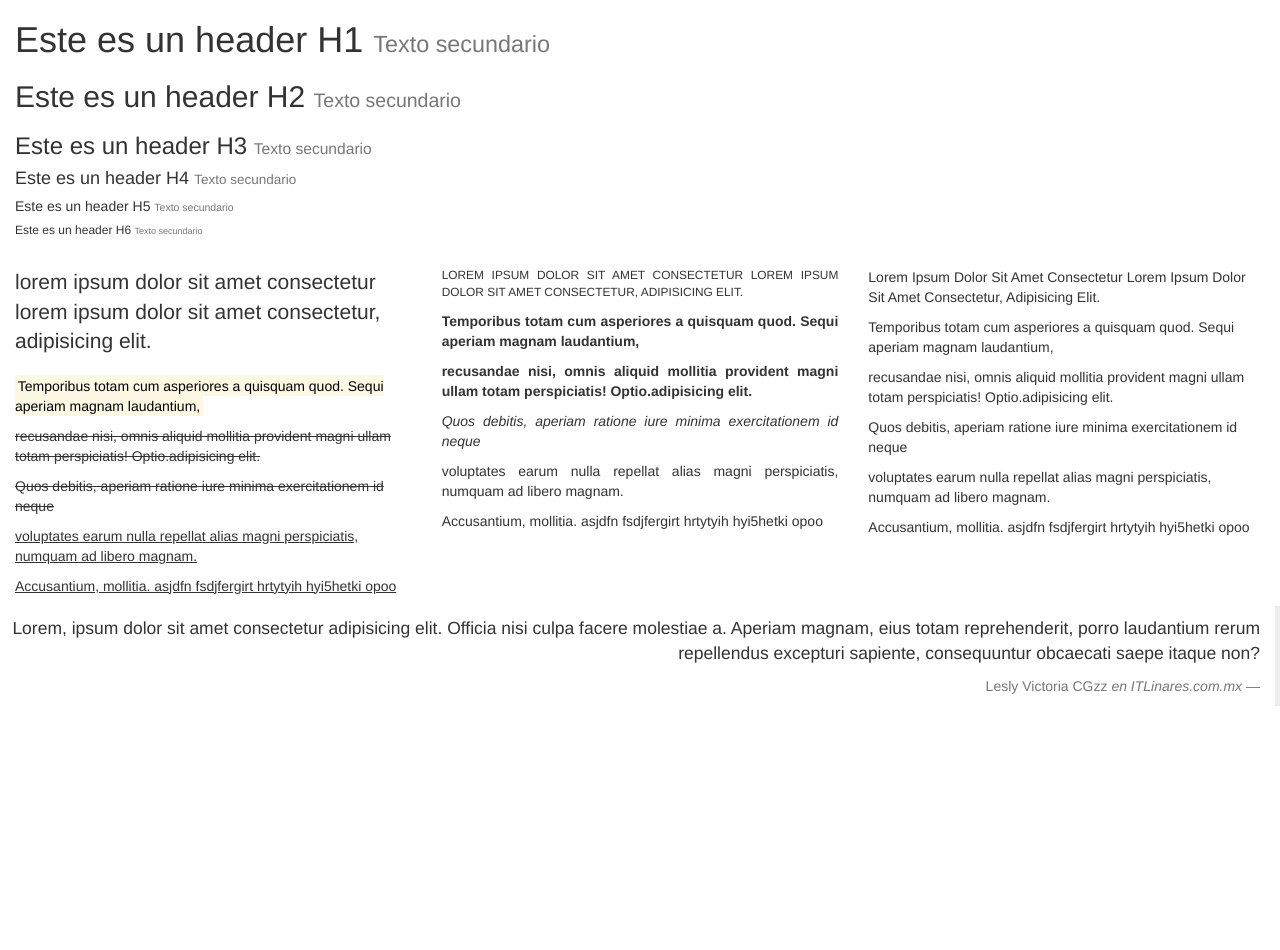
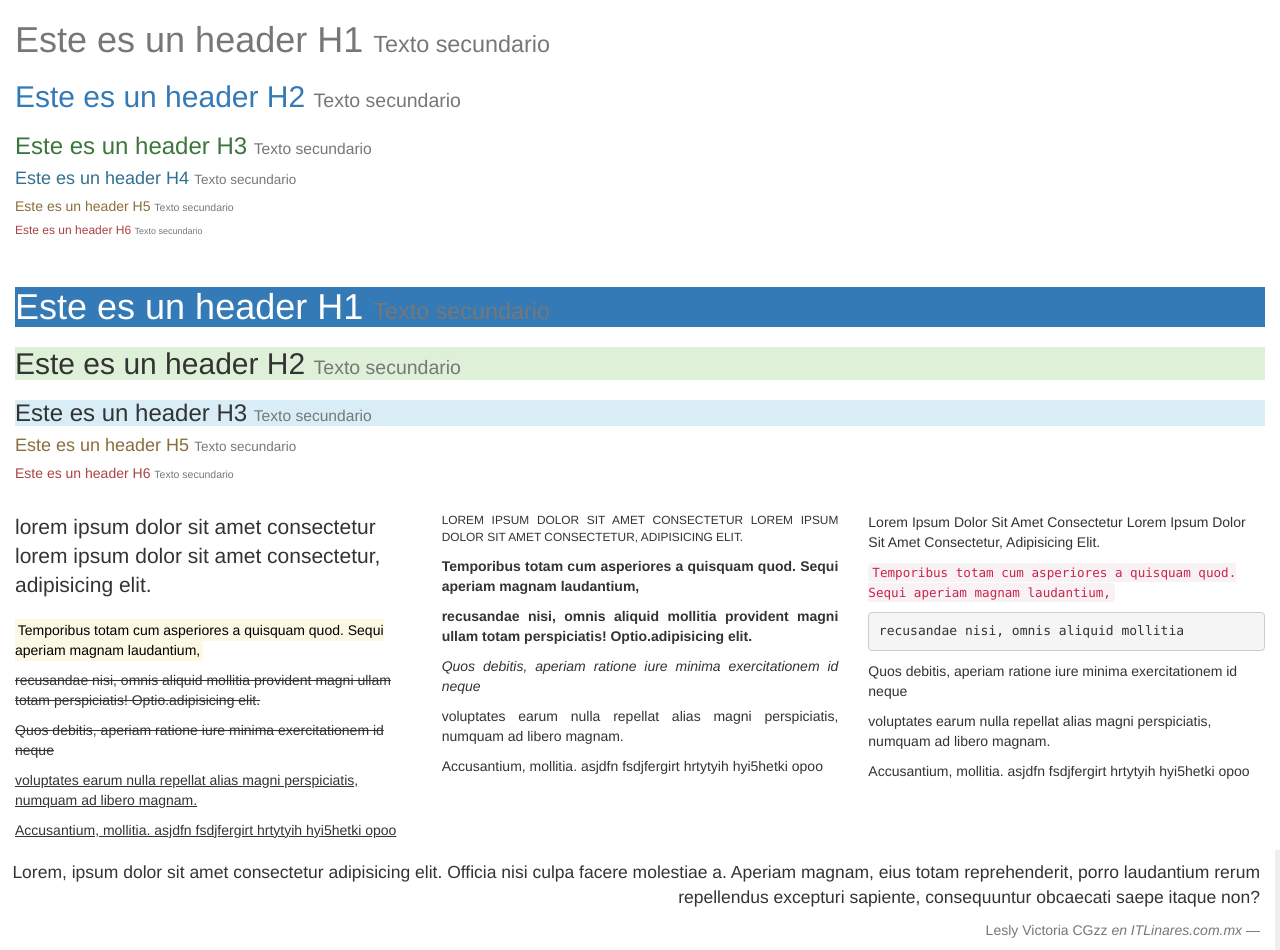
Before and after one commit to tory-69/BootstrapCurso, a plain HTML site: page 3-TIPOGRAFIA_TEXTOS/index.html in a window 1280 px wide. Before the commit the page ends 800 px from the top, so only its background shows below. Drawn offline with nearby package versions, Linux system fonts and the light colour scheme.

Commit message:
3-TIPOGRAFIA_TEXTOS-2

```diff
--- a/3-TIPOGRAFIA_TEXTOS/index.html
+++ b/3-TIPOGRAFIA_TEXTOS/index.html
@@ -13,12 +13,19 @@
 <body>
 
     <div class="container-fluid">
-        <h1>Este es un header H1 <span class="small">Texto secundario</span></h1>
-        <h2>Este es un header H2 <small>Texto secundario</small></h2>
-        <h3>Este es un header H3 <small>Texto secundario</small></h3>
-        <h4>Este es un header H4 <small>Texto secundario</small></h4>
-        <h5>Este es un header H5 <small>Texto secundario</small></h5>
-        <h6>Este es un header H6 <small>Texto secundario</small></h6>
+        <h1 class="text-muted"><!--para color de texto-->Este es un header H1 <span class="small">Texto secundario</span></h1>
+        <h2 class="text-primary">Este es un header H2 <small>Texto secundario</small></h2>
+        <h3 class="text-success">Este es un header H3 <small>Texto secundario</small></h3>
+        <h4 class="text-info">Este es un header H4 <small>Texto secundario</small></h4>
+        <h5 class="text-warning">Este es un header H5 <small>Texto secundario</small></h5>
+        <h6 class="text-danger">Este es un header H6 <small>Texto secundario</small></h6>
+        <br>
+
+        <h1 class="bg-primary"><!--para color de fondo-->Este es un header H1 <span class="small">Texto secundario</span></h1>
+        <h2 class="bg-success">Este es un header H2 <small>Texto secundario</small></h2>
+        <h3 class="bg-info">Este es un header H3 <small>Texto secundario</small></h3>
+        <h4 class="text-warning">Este es un header H5 <small>Texto secundario</small></h5>
+        <h5 class="text-danger">Este es un header H6 <small>Texto secundario</small></h6>
         <br>
 
         <!--<small>Texto de prueba</small>-->
@@ -44,8 +51,8 @@
 
             <div class="col-md-4 text-rigth">
                 <p class="text-capitalize"><!--capitalize agrega mayuscula a la primera letra de cada palabra-->Lorem ipsum dolor sit amet consectetur Lorem ipsum dolor sit amet consectetur, adipisicing elit. </p>
-                <p class="">Temporibus totam cum asperiores a quisquam quod. Sequi aperiam magnam laudantium, </p>
-                <p class="">recusandae nisi, omnis aliquid mollitia provident magni ullam totam perspiciatis! Optio.adipisicing elit.</p>
+                <p class=""><code><!--especificar que es alguna linea de codigo, etc-->Temporibus totam cum asperiores a quisquam quod. Sequi aperiam magnam laudantium,</code> </p>
+                <p class=""><pre><!--bloque de codigo-->recusandae nisi, omnis aliquid mollitia</pre></p>
                 <p class="">Quos debitis, aperiam ratione iure minima exercitationem id neque</p>
                 <p class="">voluptates earum nulla repellat alias magni perspiciatis, numquam ad libero magnam.</p>
                 <p class="">Accusantium, mollitia. asjdfn fsdjfergirt hrtytyih hyi5hetki opoo</p>
```
